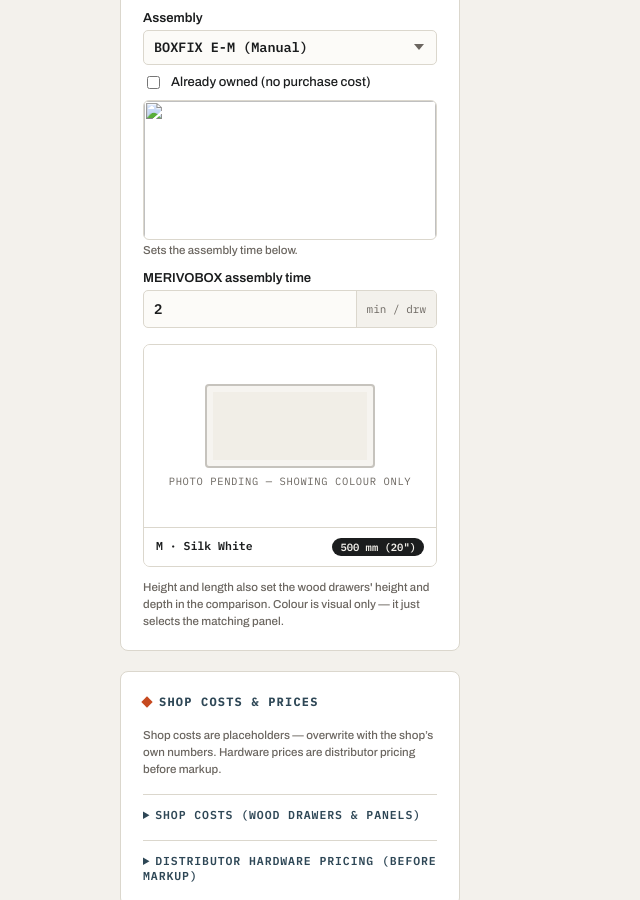
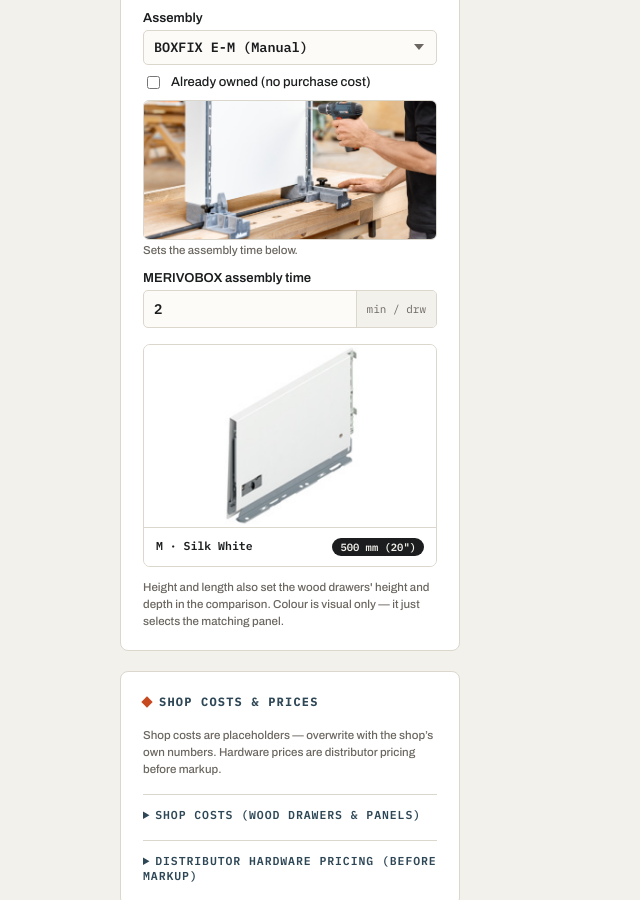
Before and after one commit to fabiogilbertogandini-cloud/merivobox-roi-calculator, a plain HTML site: page index.html in a window 1280 px wide. Shown: the part 1408-2308 px from the top of the page, without its empty margins (0-640 px from the left). Drawn offline with Linux system fonts and the light colour scheme.

Commit message:
Add files via upload

```diff
--- a/index.html
+++ b/index.html
@@ -1021,6 +1021,7 @@ const COLOUR_PANEL = { silkwhite:'melWhite', indiumgrey:'melFolk', oriongrey:'me
 const COLOUR_LABEL_KEY = { silkwhite:'colSilkWhite', indiumgrey:'colIndiumGrey', oriongrey:'colOrionGrey' };
 const MEL_NAME_KEY = { melOrion:'colOrionGrey', melFolk:'nameFolk', melWhite:'nameWhite', melMaple:'nameMaple' };
 const DV_NAME_KEY = { dvWalnut:'spWalnut', dvMaple:'nameMaple', dvBaltic:'spBaltic' };
+const COLOUR_IMG = { silkwhite:'Images/merivobox-silkwhite.jpg.png', indiumgrey:'Images/merivobox-indiumgrey.jpg.png', oriongrey:'Images/merivobox-oriongrey.jpg.png' };
 const COLS = ['mel','ply','dv','mvx'];
 const COST_ROWS = ['material','cutting','taping','finishing','glue','labour','runners','locking','sides','fixings'];
 const ROWDEFS = [['time','rTime'],['material','rMaterial'],['cutting','rCutting'],['taping','rTaping'],['finishing','rFinishing'],['glue','rGlue'],['labour','rLabour'],['runners','rRunners'],['locking','rLocking'],['sides','rSides'],['fixings','rFixings'],['total','rTotal'],['save','rSave']];
@@ -1134,7 +1135,7 @@ function updatePreview(){
   const fallback = $('previewFallback');
   img.style.display = '';
   fallback.style.display = 'none';
-  img.src = `images/merivobox-${spec.colour}.jpg`;
+  img.src = COLOUR_IMG[spec.colour];
 
   const colourWord = i18n[COLOUR_LABEL_KEY[spec.colour]][lang];
   $('previewSpecLabel').textContent = `${spec.height} · ${colourWord}`;
@@ -1327,8 +1328,8 @@ function calc(){
 /* ---- assembly equipment: one-time cost (distributor pricing + 12% markup) and assembly time ---- */
 const EQUIP_MARKUP = 0.12;
 const EQUIP = {
-  boxfixem:   { price:178.35,               min:2,   img:'images/boxfix-em.jpg' },
-  boxfixplus: { price:5840 + 690 + 1620,    min:0.5, img:'images/boxfix-plus.jpg' }   // device + air nailer + nail kit
+  boxfixem:   { price:178.35,               min:2,   img:'Images/boxfix-em.jpg.jpg' },
+  boxfixplus: { price:5840 + 690 + 1620,    min:0.5, img:'Images/boxfix-plus.jpg.jpg' }   // device + air nailer + nail kit
 };
 function applyEquip(){
   const e = EQUIP[$('equipType').value];
```
